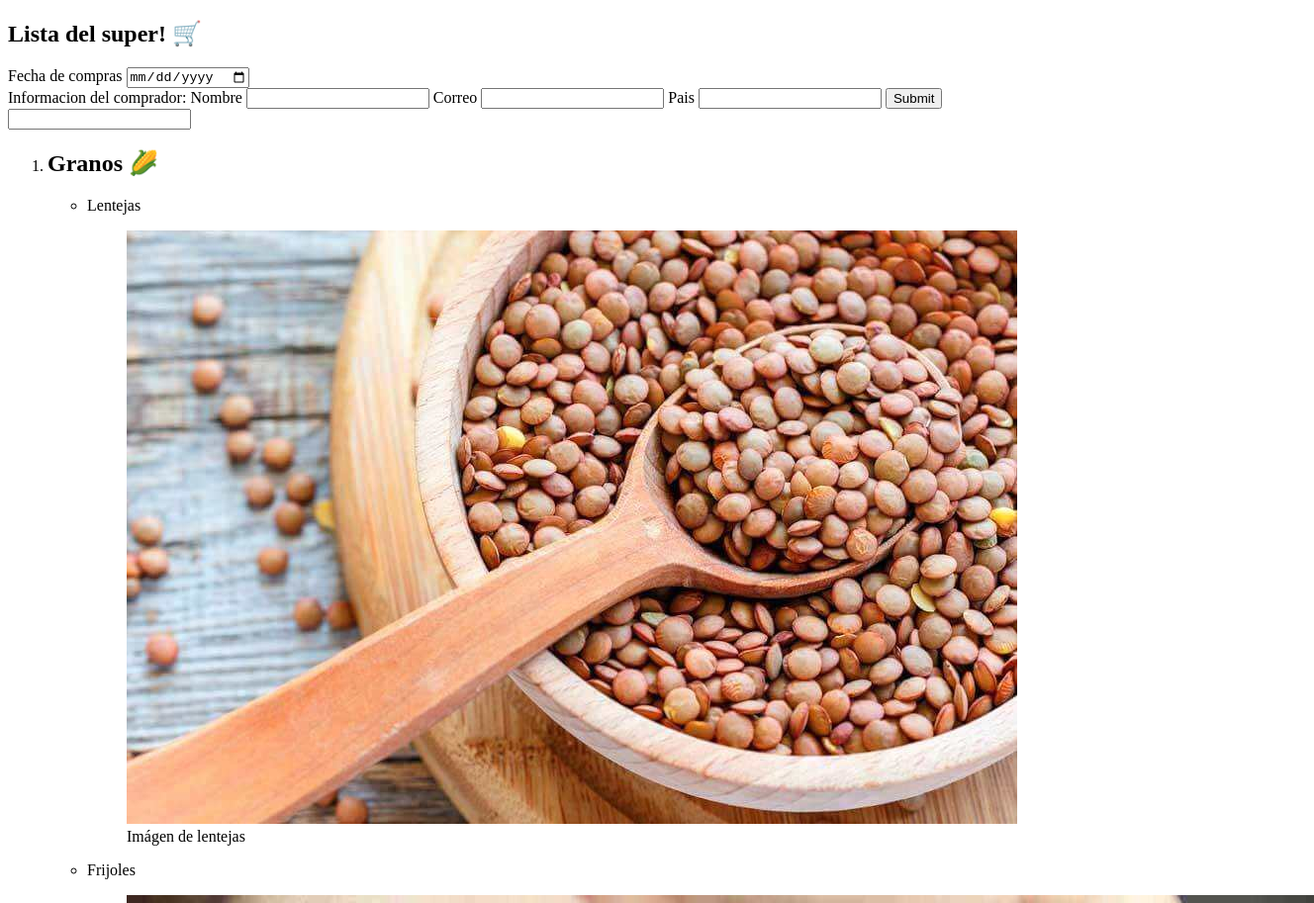
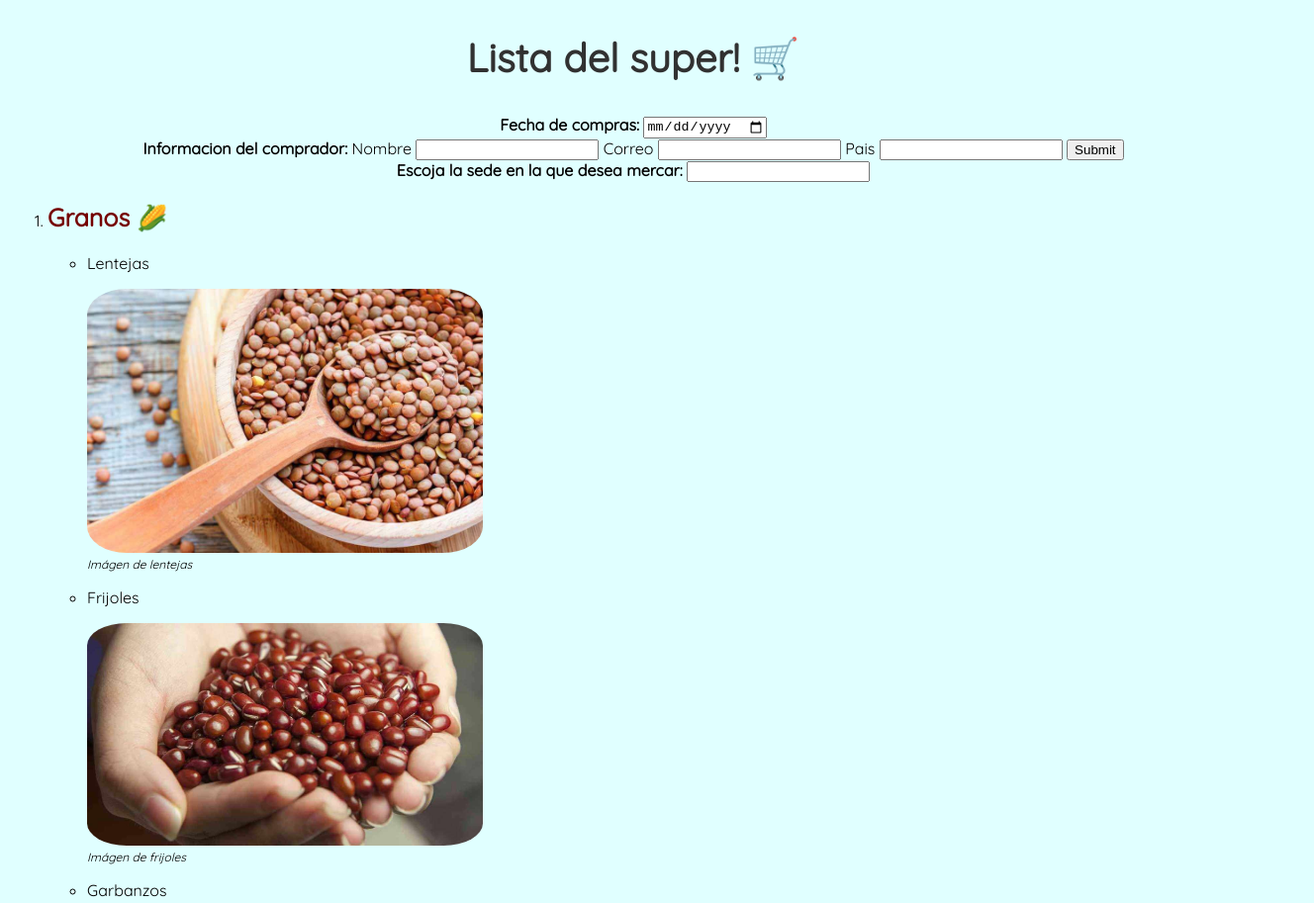
Before and after one commit to dramirez19/Curso-definitivo-HTML-y-CSS, a plain HTML site: page lista_super.html in a window 1280 px wide. Shown: the top 913 px of the page at 99% size, 1328 px wide, since content can reach past the window. Drawn offline with Linux system fonts and the light colour scheme.

Commit message:
Le agregué estilos con CSS a la lista del super

```diff
--- a/css/style.css
+++ b/css/style.css
@@ -1,15 +1,39 @@
-p {
-    color: lightseagreen;
-    font-size: 30px;
+body {
+    background-color: lightcyan;
+    font-family: 'Quicksand';
+
+}
+
+figcaption {
+    font-size: 12px;
+    font-style: italic;
+}
+figure {
+    margin-left: 0;
+
+}
+span {
+    font-weight: bold;
+}
+form {
+    text-align: center;
 }
 
 /* class */
-.parrafo {
-    color: blueviolet;
+.titulo {
+    color: rgb(49, 49, 49);
+    font-size: 40px;
+    text-align: center;
+    font-weight: bold;
 }
 
-/* ID */
-#texto {
-    color: chartreuse;
-    font-size: 24px;
+.imagenes {
+    width: 400px;
+    border-radius: 10%;
+
 }
+
+.subtitulos {
+    font-size: 25px;
+    color: rgb(117, 0, 0);
+}
--- a/lista_super.html
+++ b/lista_super.html
@@ -5,12 +5,17 @@
         <meta http-equiv="X-UA-Compatible" content="IE=edge">
         <meta name="viewport" content="width=device-width, initial-scale=1.0">
         <title>Lista del super</title>
+        <link rel="stylesheet" href="./css/style.css">
+        <link rel="preconnect" href="https://fonts.googleapis.com">
+        <link rel="preconnect" href="https://fonts.gstatic.com" crossorigin>
+        <link href="https://fonts.googleapis.com/css2?family=Quicksand&family=Raleway:wght@300&display=swap" rel="stylesheet">
     </head>
     <body>
         <section>
-            <h1>Lista del super! 🛒</h1>
+            <h1 class="titulo">Lista del super! 🛒</h1>
             <form action="">
-                <label for="Fecha-compras">Fecha de compras</label>
+                <span>Fecha de compras:</span>
+                <label for="Fecha-compras"></label>
                 <input type="date" id="Fecha-compras" name="Fecha-compras" required> <br>
                 <span>Informacion del comprador: </span>
                 <label for="name">Nombre</label>
@@ -19,9 +24,9 @@
                 <input type="email" name="correo" id="correo" autocomplete="email" required>
                 <label for="pais">Pais</label>
                 <input type="text" name="pais" id="pais" autocomplete="country" required>
-                <input type="submit">
-            </form>
+                <input type="submit"> <br>
 
+                <span>Escoja la sede en la que desea mercar:</span>
                 <input list="sedes">
                 <datalist id="sedes">
                     <option value="Norte"></option>
@@ -29,64 +34,66 @@
                     <option value="Oriente"></option>
                     <option value="Occidente"></option>
                 </datalist>
+            </form>
+
 
             <ol>
-                <li><h2>Granos 🌽</h2></li>
+                <li><h2 class="subtitulos">Granos 🌽</h2></li>
                 <ul>
                     <li>Lentejas</li>
                     <figure>
-                        <img src="./imagenes/lentejas.jpg" alt="Imágen de lentejas">
+                        <img src="./imagenes/lentejas.jpg" class="imagenes" alt="Imágen de lentejas">
                         <figcaption>Imágen de lentejas</figcaption>
                     </figure>
                     <li>Frijoles</li>
                     <figure>
-                        <img src="./imagenes/frijol.jpg" alt="Imágen de frijoles">
+                        <img src="./imagenes/frijol.jpg" class="imagenes" alt="Imágen de frijoles">
                         <figcaption>Imágen de frijoles</figcaption>
                     </figure>
                     <li>Garbanzos</li> <br>
                     <figure>
-                        <img src="./imagenes/garbanzos.jpg" alt="Imágen de garbanzos">
+                        <img src="./imagenes/garbanzos.jpg" class="imagenes" alt="Imágen de garbanzos">
                         <figcaption>Imágen de garbanzos</figcaption>
                     </figure>
                 </ul>
-                <li><h2>Frutas y verduras 🍎</h2></li>
+                <li><h2 class="subtitulos">Frutas y verduras 🍎</h2></li>
                 <ul>
                     <li>Manzanas</li>
                     <figure>
-                        <img src="./imagenes/manzana.jpg" alt="Imágen de manzanas">
+                        <img src="./imagenes/manzana.jpg" class="imagenes" alt="Imágen de manzanas">
                         <figcaption>Imágen de manzanas</figcaption>
                     </figure>
                     <li>Tomates</li>
                     <figure>
-                        <img src="./imagenes/tomates.jpg" alt="Imágen de tomates">
+                        <img src="./imagenes/tomates.jpg" class="imagenes" alt="Imágen de tomates">
                         <figcaption>Imágen de tomates</figcaption>
                     </figure>
                     <li>Fresas</li>
                     <figure>
-                        <img src="./imagenes/fresas.jpg" alt="Imágen de fresas">
+                        <img src="./imagenes/fresas.jpg" class="imagenes" alt="Imágen de fresas">
                         <figcaption>Imágen de fresas</figcaption>
                     </figure>
                     <li>Lechuga</li> <br>
                     <figure>
-                        <img src="./imagenes/lechuga.jpg" alt="Imágen de una lechuga">
+                        <img src="./imagenes/lechuga.jpg" class="imagenes" alt="Imágen de una lechuga">
                         <figcaption>Imágen de una lechuga</figcaption>
                     </figure>
                 </ul>
-                <li><h2>Carnes 🥩</h2></li>
+                <li><h2 class="subtitulos">Carnes 🥩</h2></li>
                 <ul>
                     <li><a href="https://www.youtube.com/watch?v=VtPUrVjMMek" target="blank">Costillas de cerdo</a></li>
                     <figure>
-                        <img src="./imagenes/costillas.jpg" alt="Imágen de costillas a la bbq">
+                        <img src="./imagenes/costillas.jpg" class="imagenes" alt="Imágen de costillas a la bbq">
                         <figcaption>Imágen de costillas a la BBQ</figcaption>
                     </figure>
                     <li>Punta de anca</li>
                     <figure>
-                        <img src="./imagenes/Punta-de-Anca.jpg" alt="Imágen de una punta de anca">
+                        <img src="./imagenes/Punta-de-Anca.jpg" class="imagenes" alt="Imágen de una punta de anca">
                         <figcaption>Imágen de una punta de anca</figcaption>
                     </figure>
                     <li>Salmón</li> <br>
                     <figure>
-                        <img src="./imagenes/salmon.jpg" alt="Imágen de un salmón">
+                        <img src="./imagenes/salmon.jpg" class="imagenes" alt="Imágen de un salmón">
                         <figcaption>Imágen de un salmón</figcaption>
                     </figure>
                 </ul>
```
Also changed, not shown: index.html (+1 -1 lines). Lines whose indentation alone changed are shown as unchanged.
